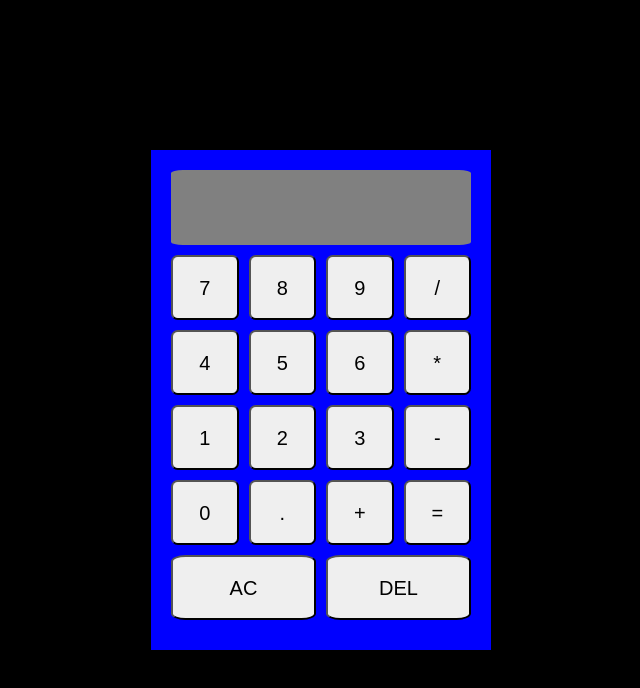
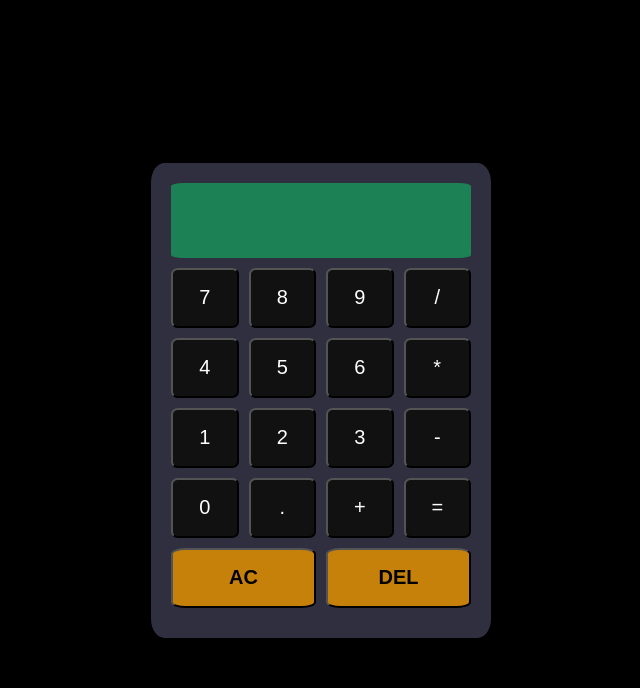
Before and after one commit to Muze32/Calculator, a plain HTML site: page index.html in a window 1280 px wide. Shown: the whole page, without its empty margins (319-959 px from the left). Drawn offline with Linux system fonts and the light colour scheme.

Commit message:
Style calculator colors
Added colors for the buttons, body of the calculator and the display.

```diff
--- a/style.css
+++ b/style.css
@@ -11,8 +11,9 @@ html, body {
 
 .calculator {
     padding: 20px;
-    background-color: blue;
+    background-color: #2f2f3f;
     width: 300px; /* Máximo ancho del contenedor */
+    border-radius: 4%;
 }
 
 .display {
@@ -20,10 +21,11 @@ html, body {
     justify-content: flex-end;
     align-items: flex-end;
     min-height: 75px;
-    background-color: gray;
+    background-color: #1c8154;
     margin-bottom: 10px;
     font-size: 40px;
     border-radius: 4%;
+    color: #002566;
 }
 
 .row, .bottom-row {
@@ -36,12 +38,19 @@ html, body {
     justify-content: space-between;
 }
 
+.bottom-row button {
+    background-color: rgb(198, 129, 11);
+    color: black;
+    font-weight: 550;
+}
+
 button {
-    width: 65px;
-    height: 65px;
+    background-color: #111111;
+    color: white;
+    width: 55px;
+    height: 60px;
     margin-bottom: 10px;
     border-radius: 10%;
     flex-grow: 1;
     font-size: 20px;
-    padding: 20px;
 }
```
